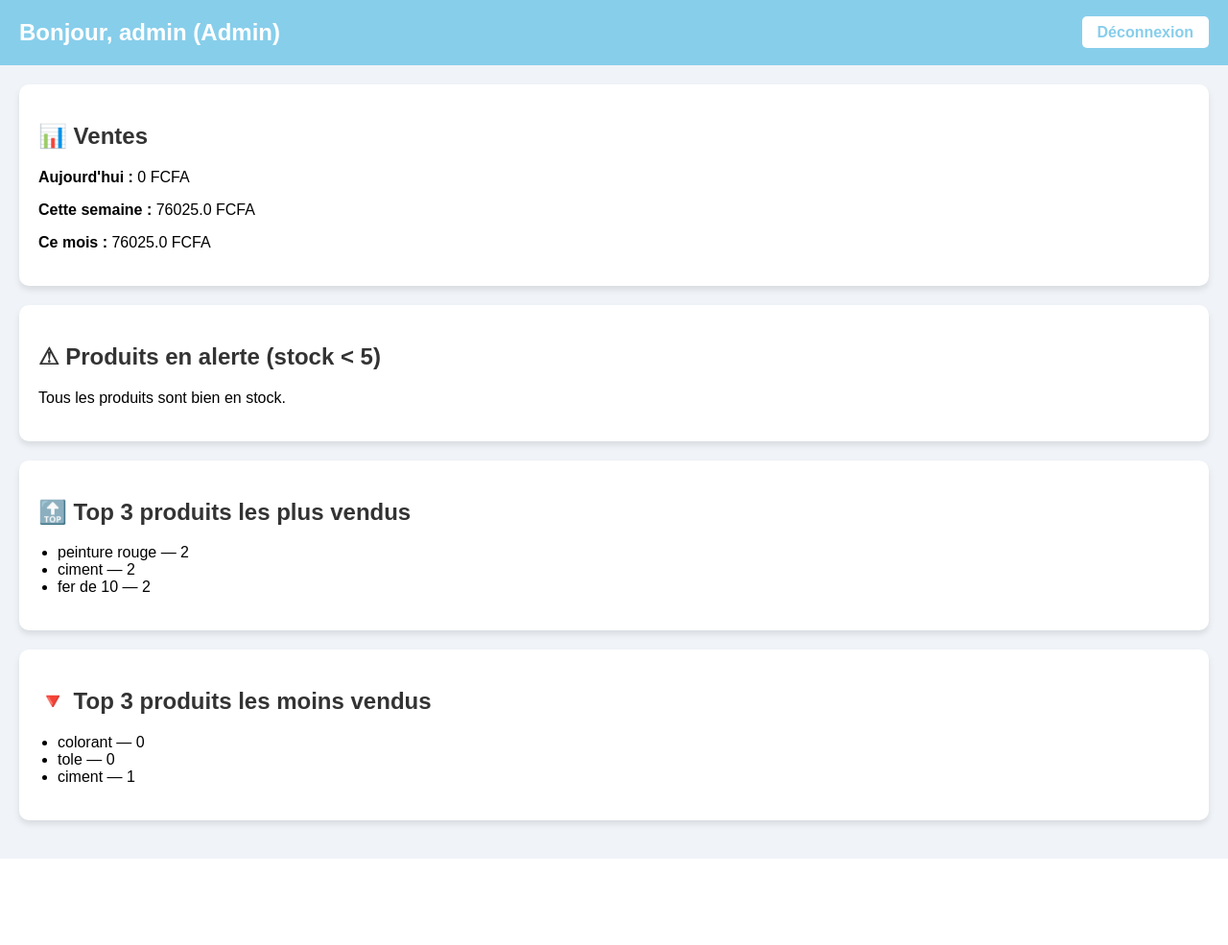
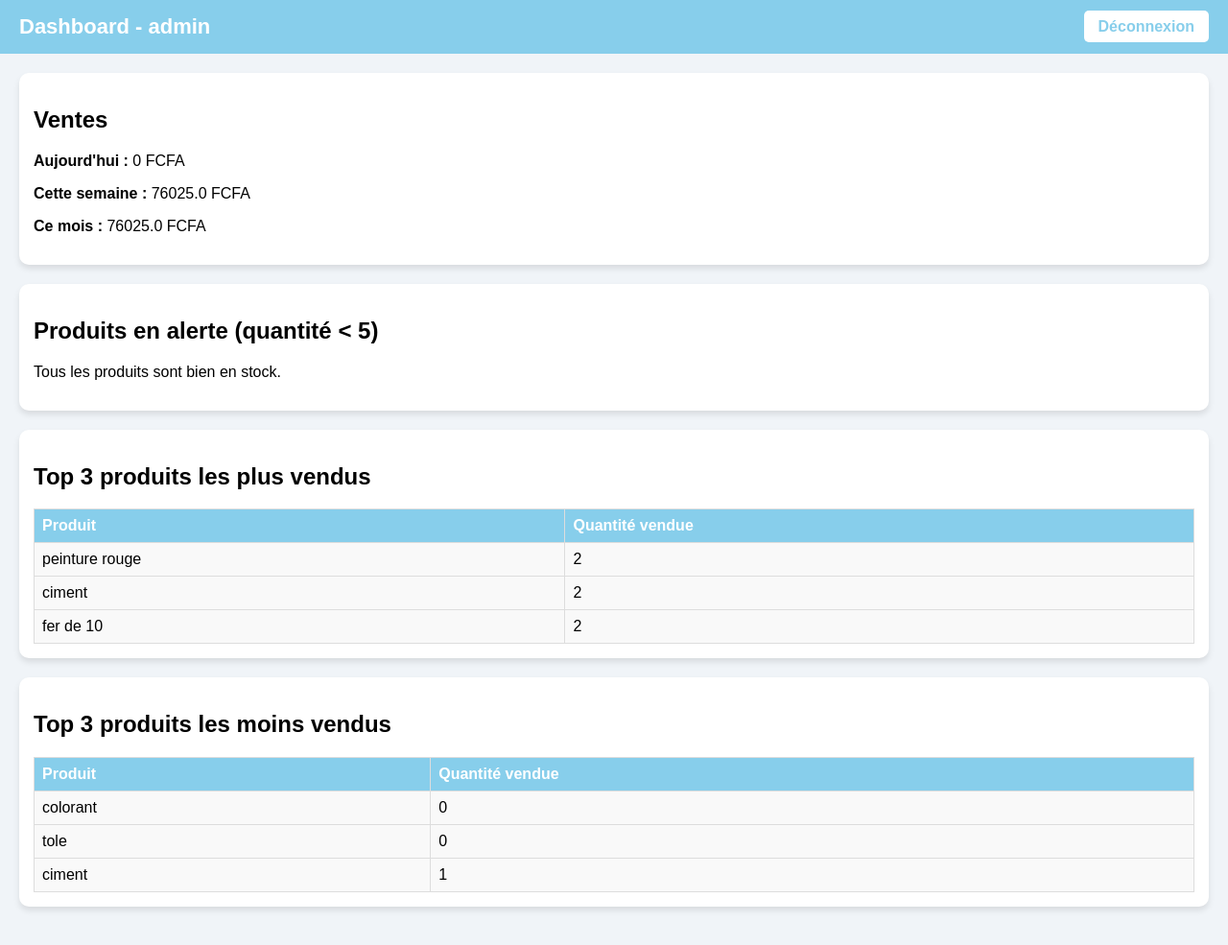
Before and after one commit to jhounsoulin-bot/gestion_stock, a FastAPI app: page /dashboard in a window 1280 px wide. Shown: the whole page at 96% size. Before the commit the page ends 895 px from the top, so only its background shows below. Run offline with FastAPI, Linux system fonts and the light colour scheme; a user stored in the database is signed in; data comes from the database, SQL or seed files in the repository.

Commit message:
Vérification déploiement

```diff
--- a/main.py
+++ b/main.py
@@ -1,4 +1,3 @@
-# main.py
 from fastapi import FastAPI, Request, Form
 from fastapi.responses import HTMLResponse, RedirectResponse, StreamingResponse
 from fastapi.templating import Jinja2Templates
@@ -6,12 +5,13 @@ from starlette.middleware.sessions import SessionMiddleware
 from typing import List
 import sqlite3, io
 from datetime import datetime, timedelta
-from auth import verify_user
 from reportlab.platypus import SimpleDocTemplate, Table, TableStyle, Paragraph
 from reportlab.lib.styles import getSampleStyleSheet
 from reportlab.lib import colors
 from reportlab.lib.pagesizes import A4
 from reportlab.lib.units import cm
+
+from auth import verify_user  # Assurez-vous que votre fichier auth.py contient verify_user
 
 app = FastAPI()
 app.add_middleware(SessionMiddleware, secret_key="super-secret-key")
@@ -71,15 +71,13 @@ def login(request: Request, username: str = Form(...), password: str = Form(...)
         return templates.TemplateResponse("login.html", {"request": request, "error": "Identifiants incorrects"})
     conn = get_db()
     cursor = conn.cursor()
-    cursor.execute("SELECT role, ville FROM user WHERE username=?", (username,))
+    cursor.execute("SELECT role FROM user WHERE username=?", (username,))
     row = cursor.fetchone()
     conn.close()
     if not row:
         return templates.TemplateResponse("login.html", {"request": request, "error": "Utilisateur introuvable"})
-    role, ville = row
     request.session["user"] = username
-    request.session["role"] = role
-    request.session["ville"] = ville
+    request.session["role"] = row[0]
     return RedirectResponse("/dashboard", status_code=303)
 
 # ---------------- LOGOUT ----------------
@@ -88,20 +86,19 @@ def logout(request: Request):
     request.session.clear()
     return RedirectResponse("/login", status_code=303)
 
-# ---------------- DASHBOARD (ADMIN / USER) ----------------
+# ---------------- DASHBOARD ----------------
 @app.get("/dashboard", response_class=HTMLResponse)
 def dashboard(request: Request):
     if "user" not in request.session:
         return RedirectResponse("/login", status_code=303)
-
     username = request.session["user"]
     role = request.session.get("role")
-    ville = request.session.get("ville")
+
     conn = get_db()
     cursor = conn.cursor()
 
     if role == "admin":
-        # Statistiques globales
+        # ---------------- STATISTIQUES ADMIN ----------------
         today = datetime.now().strftime("%Y-%m-%d")
         week_start = (datetime.now() - timedelta(days=datetime.now().weekday())).strftime("%Y-%m-%d")
         month_start = datetime.now().strftime("%Y-%m-01")
@@ -148,21 +145,13 @@ def dashboard(request: Request):
             "top_sold": top_sold,
             "least_sold": least_sold
         })
+
     else:
-        # Produits utilisateur normal (par ville)
-        cursor.execute("SELECT id, name, quantity, total_quantity, price FROM products WHERE ville=?", (ville,))
+        # ---------------- PRODUITS USER ----------------
+        cursor.execute("SELECT id, name, quantity, price FROM products WHERE username=?", (username,))
         rows = cursor.fetchall()
         conn.close()
-        products = []
-        for r in rows:
-            products.append({
-                "id": r[0],
-                "name": r[1],
-                "quantity": r[2],
-                "total_quantity": r[3],
-                "sold_quantity": r[3] - r[2],
-                "price": r[4]
-            })
+        products = [{"id": r[0], "name": r[1], "quantity": r[2], "price": r[3]} for r in rows]
         return templates.TemplateResponse("dashboard.html", {
             "request": request,
             "username": username,
@@ -170,22 +159,40 @@ def dashboard(request: Request):
             "products": products
         })
 
-# ---------------- ADD PRODUCT ----------------
+# ---------------- AJOUTER PRODUIT ----------------
+@app.get("/add-product-form", response_class=HTMLResponse)
+def add_product_form(request: Request):
+    if "user" not in request.session:
+        return RedirectResponse("/login", status_code=303)
+    return templates.TemplateResponse("add_product.html", {"request": request})
+
 @app.post("/add-product")
 def add_product(request: Request, name: str = Form(...), quantity: int = Form(...), price: float = Form(...)):
     if "user" not in request.session:
         return RedirectResponse("/login", status_code=303)
     username = request.session["user"]
-    ville = request.session.get("ville")
     conn = get_db()
     cursor = conn.cursor()
-    cursor.execute("INSERT INTO products (name, quantity, total_quantity, price, username, ville) VALUES (?, ?, ?, ?, ?, ?)",
-                   (name, quantity, quantity, price, username, ville))
+    cursor.execute("INSERT INTO products (name, quantity, total_quantity, price, username) VALUES (?, ?, ?, ?, ?)",
+                   (name, quantity, quantity, price, username))
     conn.commit()
     conn.close()
     return RedirectResponse("/dashboard", status_code=303)
 
-# ---------------- SALE ----------------
+# ---------------- ENREGISTRER UNE VENTE ----------------
+@app.get("/sale", response_class=HTMLResponse)
+def sale_form(request: Request):
+    if "user" not in request.session:
+        return RedirectResponse("/login", status_code=303)
+    username = request.session["user"]
+    conn = get_db()
+    cursor = conn.cursor()
+    cursor.execute("SELECT id, name, quantity, price FROM products WHERE username=?", (username,))
+    rows = cursor.fetchall()
+    conn.close()
+    products = [{"id": r[0], "name": r[1], "quantity": r[2], "price": r[3]} for r in rows]
+    return templates.TemplateResponse("sale.html", {"request": request, "products": products})
+
 @app.post("/sale")
 def sale_submit(request: Request,
                 client_name: str = Form(...),
@@ -201,7 +208,7 @@ def sale_submit(request: Request,
     for pid, qty in zip(product_ids, quantities):
         if qty <= 0:
             continue
-        cursor.execute("SELECT name, quantity, price FROM products WHERE id=?", (pid,))
+        cursor.execute("SELECT name, quantity, price FROM products WHERE id=? AND username=?", (pid, username))
         product = cursor.fetchone()
         if not product:
             continue
@@ -219,6 +226,7 @@ def sale_submit(request: Request,
     conn.close()
     if not items:
         return HTMLResponse("<h2>Aucun produit sélectionné</h2>")
+
     pdf_buffer = generate_invoice_pdf(client_name, items)
     return StreamingResponse(pdf_buffer, media_type="application/pdf",
                              headers={"Content-Disposition": f"inline; filename=facture_{client_name}.pdf"})
--- a/templates/dashboard.html
+++ b/templates/dashboard.html
@@ -1,4 +1,3 @@
-<!-- templates/dashboard.html -->
 <!DOCTYPE html>
 <html lang="fr">
 <head>
@@ -15,7 +14,7 @@
         header {
             background-color: #87CEEB;
             color: white;
-            padding: 20px;
+            padding: 15px 20px;
             display: flex;
             justify-content: space-between;
             align-items: center;
@@ -23,20 +22,20 @@
 
         header h1 {
             margin: 0;
-            font-size: 24px;
+            font-size: 22px;
         }
 
-        header .actions a {
+        header a.button {
             background-color: white;
             color: #87CEEB;
-            padding: 8px 16px;
+            padding: 8px 15px;
             text-decoration: none;
             border-radius: 5px;
             font-weight: bold;
             margin-left: 10px;
         }
 
-        header .actions a:hover {
+        header a.button:hover {
             background-color: #b0e0e6;
         }
 
@@ -44,20 +43,30 @@
             padding: 20px;
         }
 
-        h2 {
-            color: #333;
+        .actions {
+            margin-bottom: 15px;
+            display: flex;
+            gap: 10px;
+            flex-wrap: wrap;
+        }
+
+        .card {
+            background-color: white;
+            padding: 15px;
+            border-radius: 10px;
+            box-shadow: 0 4px 6px rgba(0,0,0,0.1);
+            margin-bottom: 20px;
         }
 
         table {
             width: 100%;
             border-collapse: collapse;
-            margin-top: 10px;
         }
 
         th, td {
             border: 1px solid #ddd;
             padding: 8px;
-            text-align: center;
+            text-align: left;
         }
 
         th {
@@ -66,115 +75,97 @@
         }
 
         td {
-            background-color: #fff;
+            background-color: #f9f9f9;
         }
 
-        input[type="text"] {
-            padding: 6px;
-            width: 300px;
-            margin-bottom: 10px;
-            border-radius: 4px;
-            border: 1px solid #ccc;
+        input[type="number"], input[type="text"], input[type="float"] {
+            width: 70px;
         }
 
-        .card {
-            background-color: white;
-            padding: 20px;
-            border-radius: 10px;
-            box-shadow: 0 4px 6px rgba(0,0,0,0.1);
-            margin-bottom: 20px;
-        }
-
-        ul {
-            padding-left: 20px;
-        }
-
-        @media (max-width: 600px) {
-            header {
-                flex-direction: column;
-                align-items: flex-start;
-            }
-            header .actions {
-                margin-top: 10px;
-            }
+        #search-box {
+            padding: 5px;
+            margin-bottom: 10px;
+            width: 300px;
         }
     </style>
 </head>
 <body>
 
 <header>
-    <h1>Bonjour, {{ username }}{% if role == 'admin' %} (Admin){% endif %}</h1>
-    <div class="actions">
-        {% if role != "admin" %}
-            <a href="/add-product-form">Ajouter un produit</a>
-            <a href="/sale">Enregistrer une vente</a>
+    <h1>Dashboard - {{ username }}</h1>
+    <div>
+        {% if role == 'user' %}
+            <a href="/add-product-form" class="button">Ajouter un produit</a>
+            <a href="/sale" class="button">Enregistrer une vente</a>
         {% endif %}
-        <a href="/logout">Déconnexion</a>
+        <a href="/logout" class="button">Déconnexion</a>
     </div>
 </header>
 
 <div class="container">
 
-    {% if role == "admin" %}
-        <!-- ADMIN STATISTIQUES -->
+{% if role == 'admin' %}
+    <!-- STATISTIQUES ADMIN -->
     <div class="card">
-            <h2>📊 Ventes</h2>
+        <h2>Ventes</h2>
         <p><strong>Aujourd'hui :</strong> {{ total_today }} FCFA</p>
         <p><strong>Cette semaine :</strong> {{ total_week }} FCFA</p>
         <p><strong>Ce mois :</strong> {{ total_month }} FCFA</p>
     </div>
 
     <div class="card">
-            <h2>⚠ Produits en alerte (stock < 5)</h2>
+        <h2>Produits en alerte (quantité < 5)</h2>
         {% if low_stock %}
-                <ul>
+            <table>
+                <tr><th>Produit</th><th>Quantité</th></tr>
                 {% for p in low_stock %}
-                    <li>{{ p[0] }} — {{ p[1] }}</li>
+                    <tr><td>{{ p[0] }}</td><td>{{ p[1] }}</td></tr>
                 {% endfor %}
-                </ul>
+            </table>
         {% else %}
             <p>Tous les produits sont bien en stock.</p>
         {% endif %}
     </div>
 
     <div class="card">
-            <h2>🔝 Top 3 produits les plus vendus</h2>
+        <h2>Top 3 produits les plus vendus</h2>
         {% if top_sold %}
-                <ul>
+            <table>
+                <tr><th>Produit</th><th>Quantité vendue</th></tr>
                 {% for p in top_sold %}
-                    <li>{{ p[0] }} — {{ p[1] }}</li>
+                    <tr><td>{{ p[0] }}</td><td>{{ p[1] }}</td></tr>
                 {% endfor %}
-                </ul>
+            </table>
         {% else %}
             <p>Aucune vente enregistrée.</p>
         {% endif %}
     </div>
 
     <div class="card">
-            <h2>🔻 Top 3 produits les moins vendus</h2>
+        <h2>Top 3 produits les moins vendus</h2>
         {% if least_sold %}
-                <ul>
+            <table>
+                <tr><th>Produit</th><th>Quantité vendue</th></tr>
                 {% for p in least_sold %}
-                    <li>{{ p[0] }} — {{ p[1] }}</li>
+                    <tr><td>{{ p[0] }}</td><td>{{ p[1] }}</td></tr>
                 {% endfor %}
-                </ul>
+            </table>
         {% else %}
             <p>Aucune vente enregistrée.</p>
         {% endif %}
     </div>
 
 {% else %}
-        <!-- USER PRODUITS -->
-        <h2>🛒 Produits disponibles</h2>
+    <!-- DASHBOARD USER -->
+    <input type="text" id="search-box" placeholder="Rechercher un produit...">
 
-        <input type="text" id="searchInput" placeholder="Rechercher un produit...">
-
-        <table id="productsTable">
+    <div class="card">
+        <h2>Produits disponibles</h2>
+        <table id="product-table">
             <thead>
                 <tr>
                     <th>Nom</th>
-                    <th>Stock</th>
-                    <th>Vendu</th>
+                    <th>Quantité</th>
                     <th>Prix</th>
                 </tr>
             </thead>
@@ -183,28 +174,30 @@
                 <tr>
                     <td>{{ p.name }}</td>
                     <td>{{ p.quantity }}</td>
-                    <td>{{ p.sold_quantity }}</td>
-                    <td>{{ p.price }}</td>
+                    <td>{{ p.price }} FCFA</td>
                 </tr>
                 {% endfor %}
             </tbody>
         </table>
-
-        <script>
-            const searchInput = document.getElementById("searchInput");
-            searchInput.addEventListener("input", function() {
-                const filter = searchInput.value.toLowerCase();
-                const rows = document.querySelectorAll("#productsTable tbody tr");
-                rows.forEach(row => {
-                    const name = row.cells[0].textContent.toLowerCase();
-                    row.style.display = name.includes(filter) ? "" : "none";
-                });
-            });
-        </script>
-
+    </div>
 {% endif %}
 
 </div>
 
+<script>
+    // Filtre produit pour utilisateur
+    const searchBox = document.getElementById('search-box');
+    if(searchBox) {
+        searchBox.addEventListener('input', function() {
+            const filter = this.value.toLowerCase();
+            const rows = document.querySelectorAll('#product-table tbody tr');
+            rows.forEach(row => {
+                const name = row.cells[0].textContent.toLowerCase();
+                row.style.display = name.includes(filter) ? '' : 'none';
+            });
+        });
+    }
+</script>
+
 </body>
 </html>
```
Lines whose indentation alone changed are shown as unchanged.
